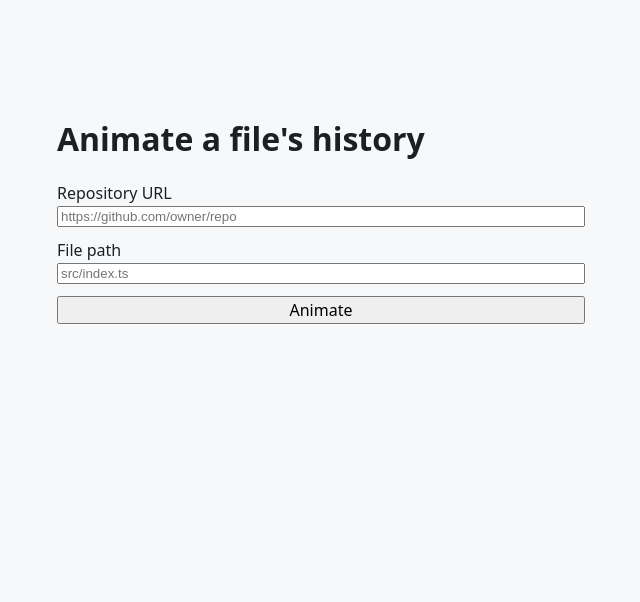
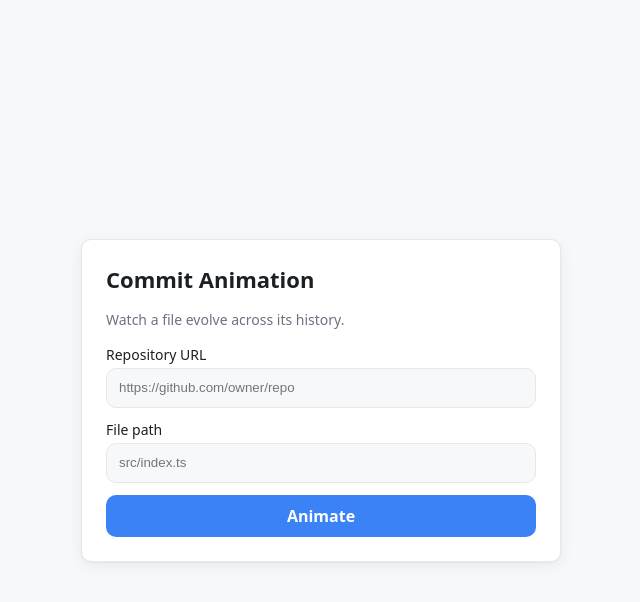
Before and after one commit to wmorellato/gitlapse, a Next.js app: page /create in a window 1280 px wide. Shown: the top 602 px of the page, without its empty margins (319-959 px from the left). Built offline with nearby package versions, Linux system fonts and the light colour scheme.

Commit message:
feat: restyle create form and not-found page

```diff
--- /dev/null
+++ b/src/components/CreateForm.module.css
@@ -0,0 +1,41 @@
+.page {
+  min-height: 100vh;
+  display: flex;
+  align-items: center;
+  justify-content: center;
+  padding: var(--space-4);
+}
+.card {
+  width: 100%;
+  max-width: 480px;
+  background: var(--surface);
+  border: 1px solid var(--border);
+  border-radius: var(--radius);
+  box-shadow: var(--shadow);
+  padding: var(--space-6);
+  display: flex;
+  flex-direction: column;
+  gap: var(--space-4);
+}
+.title { margin: 0; font-size: 22px; }
+.subtitle { margin: 0; color: var(--text-muted); font-size: 14px; }
+.field { display: flex; flex-direction: column; gap: var(--space-1); font-size: 14px; }
+.input {
+  height: 40px;
+  padding: 0 var(--space-3);
+  border: 1px solid var(--border);
+  border-radius: var(--radius);
+  background: var(--bg);
+  color: var(--text);
+}
+.button {
+  height: 42px;
+  border: none;
+  border-radius: var(--radius);
+  background: var(--accent);
+  color: #fff;
+  font-weight: 600;
+}
+.button:disabled { opacity: 0.6; cursor: default; }
+.status { color: var(--text-muted); font-size: 13px; margin: 0; }
+.error { color: #b00020; font-size: 13px; margin: 0; }
--- a/src/components/CreateForm.tsx
+++ b/src/components/CreateForm.tsx
@@ -1,6 +1,7 @@
 "use client";
 import { useState } from "react";
 import { useRouter } from "next/navigation";
+import styles from "./CreateForm.module.css";
 
 interface SseEvent { event: string; data: unknown }
 
@@ -69,21 +70,24 @@ export function CreateForm() {
   }
 
   return (
-    <main style={{ maxWidth: 560, margin: "10vh auto", padding: 16 }}>
-      <h1>Animate a file's history</h1>
-      <form onSubmit={onSubmit} style={{ display: "flex", flexDirection: "column", gap: 12 }}>
-        <label>Repository URL
-          <input value={repoInput} onChange={(e) => setRepoInput(e.target.value)}
-            placeholder="https://github.com/owner/repo" required style={{ width: "100%" }} />
-        </label>
-        <label>File path
-          <input value={filePath} onChange={(e) => setFilePath(e.target.value)}
-            placeholder="src/index.ts" required style={{ width: "100%" }} />
-        </label>
-        <button type="submit" disabled={busy}>Animate</button>
-      </form>
-      {status && <p>{status}</p>}
-      {error && <p role="alert" style={{ color: "#b00" }}>{error}</p>}
+    <main className={styles.page}>
+      <div className={styles.card}>
+        <h1 className={styles.title}>Commit Animation</h1>
+        <p className={styles.subtitle}>Watch a file evolve across its history.</p>
+        <form onSubmit={onSubmit} style={{ display: "flex", flexDirection: "column", gap: 12 }}>
+          <label className={styles.field}>Repository URL
+            <input className={styles.input} value={repoInput} onChange={(e) => setRepoInput(e.target.value)}
+              placeholder="https://github.com/owner/repo" required />
+          </label>
+          <label className={styles.field}>File path
+            <input className={styles.input} value={filePath} onChange={(e) => setFilePath(e.target.value)}
+              placeholder="src/index.ts" required />
+          </label>
+          <button className={styles.button} type="submit" disabled={busy}>Animate</button>
+        </form>
+        {status && <p className={styles.status}>{status}</p>}
+        {error && <p role="alert" className={styles.error}>{error}</p>}
+      </div>
     </main>
   );
 }
```
Also changed, not shown: src/app/a/[id]/not-found.tsx (+4 -3 lines).
